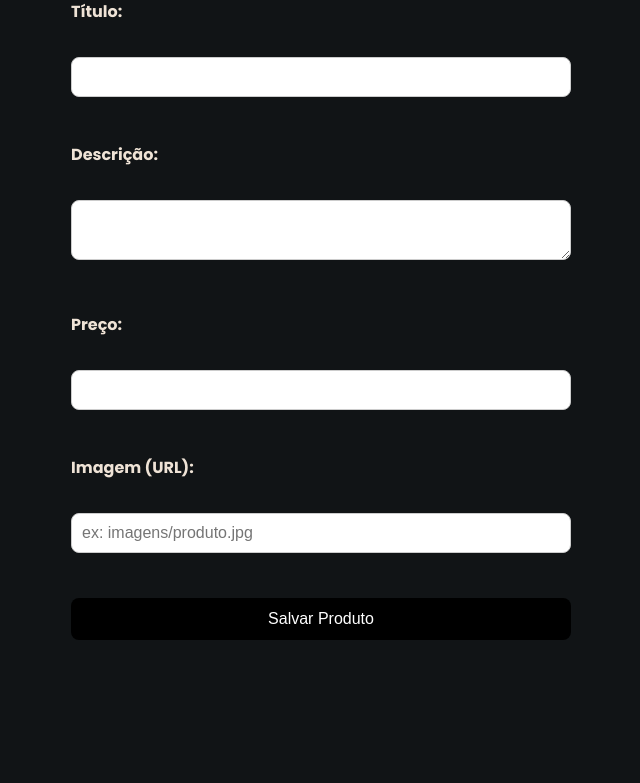
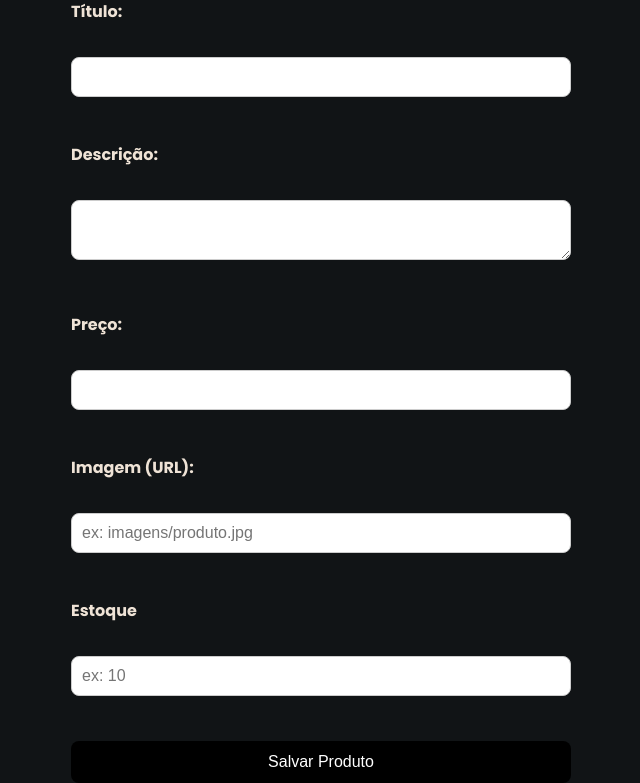
Before and after one commit to Gabriel-dev101/projeto_programacao_web, a PHP site: page /admin/add_produto.php in a window 1280 px wide. Shown: the part 189-972 px from the top of the page, without its empty margins (319-959 px from the left). Before the commit the page ends 829 px from the top, so only its background shows below. Run offline with PHP 8.4, Linux system fonts and the light colour scheme; some web fonts are replaced.

Commit message:
adicionado estoque no add produto

```diff
--- a/admin/add_produto.php
+++ b/admin/add_produto.php
@@ -6,8 +6,9 @@ if (isset($_POST['salvar'])) {
     $desc = $_POST['desc'];
     $price = $_POST['price'];
     $image = $_POST['image'];
+    $image = $_POST['estoque'];
 
-    $sql = "INSERT INTO produtos (title, `desc`, price, image) VALUES ('$title', '$desc', '$price', '$image')";
+    $sql = "INSERT INTO produtos (title, `desc`, price, image, estoque) VALUES ('$title', '$desc', '$price', '$image', '$estoque')";
 
     if (mysqli_query($conn, $sql)) {
         echo "<script>alert('Produto adicionado com sucesso!'); window.location.href='index.php';</script>";
@@ -40,6 +41,9 @@ if (isset($_POST['salvar'])) {
             <label>Imagem (URL):</label><br>
             <input type="text" name="image" placeholder="ex: imagens/produto.jpg"><br><br>
 
+             <label>Estoque</label><br>
+            <input type="text" name="estoque" placeholder="ex: 10"><br><br>
+
             <button type="submit" name="salvar">Salvar Produto</button>
         </form>
     </div>
--- a/admin/users.php
+++ b/admin/users.php
@@ -48,7 +48,7 @@ $sql = "SELECT * FROM users";
                                 <br>
                                 <h3>Gastos</h3>
                                 <span><?= $contatos['gastos'] ?></span>
-                                <!-- <h1 class="price"><span>R$</span> <?= $contatos['price'] ?> </h1> -->
+                                <br>
 
 
                                 <a style="width: 90%;" href="edit_mensagem.php?id=<?= $contatos['id'] ?>"><button
```
